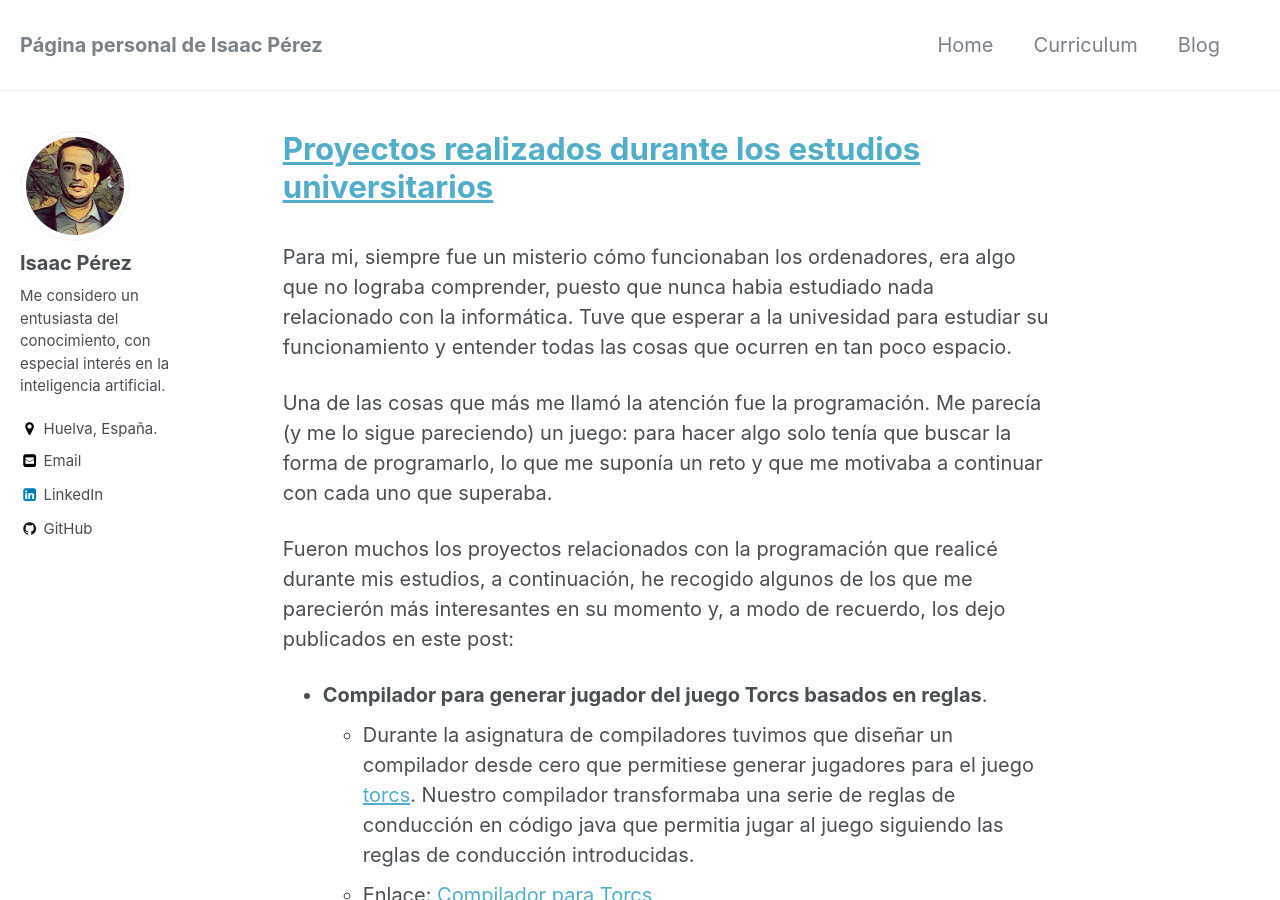
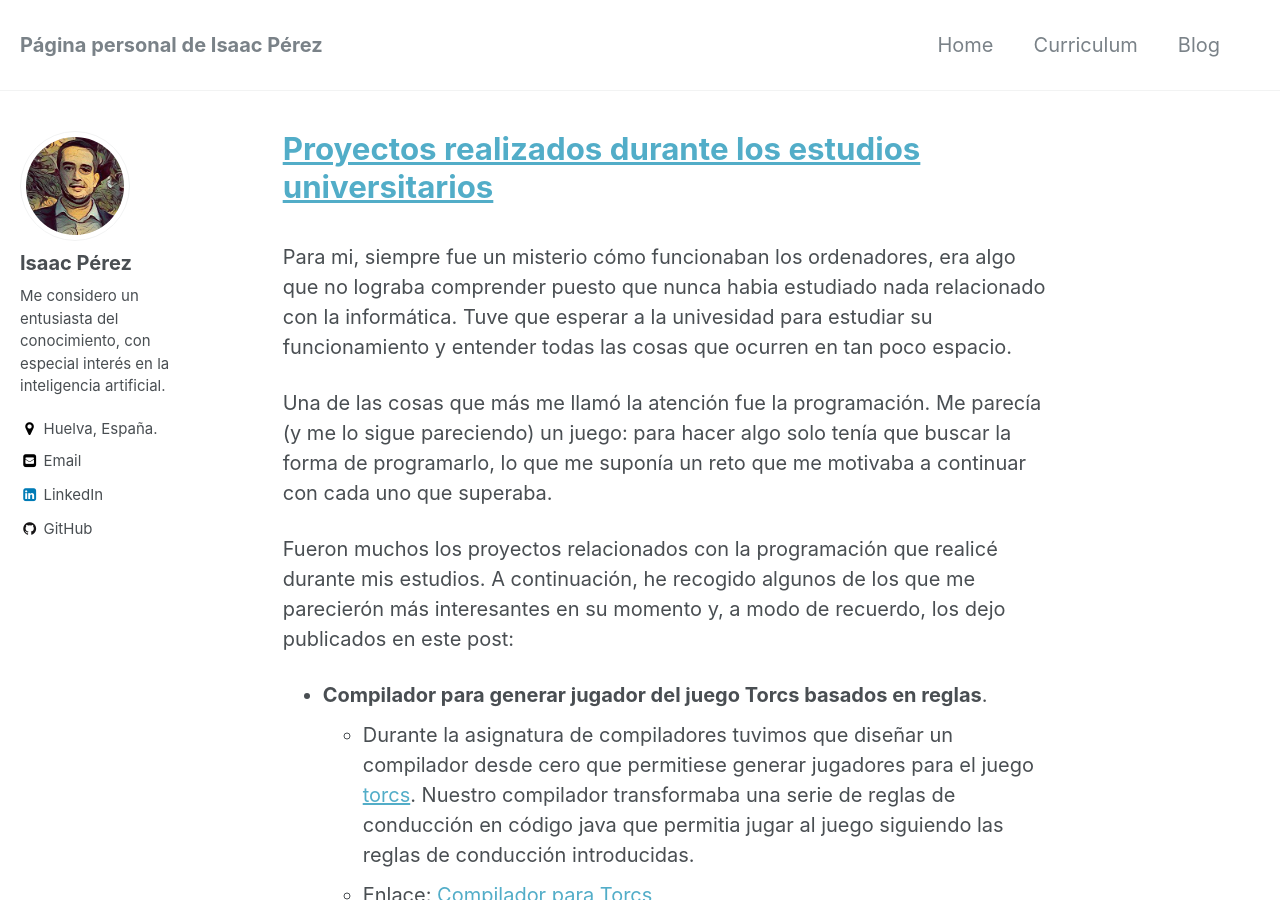
Before and after one commit to isaacperez/isaacperez.github.io, a Jekyll site: the page built from _posts/2018-02-01-Universidad.md, in a window 1280 px wide and 900 px high. Built offline with Jekyll 4.4.1, drawn with Linux system fonts in a browser that asks for light colours; comment, search, counter and statistics services are not loaded.

```diff
--- a/_posts/2018-02-01-Universidad.md
+++ b/_posts/2018-02-01-Universidad.md
@@ -4,11 +4,11 @@ title:  "Proyectos realizados durante los estudios universitarios"
 categories: anuncios
 comments: true
 ---
-Para mi, siempre fue un misterio cómo funcionaban los ordenadores, era algo que no lograba comprender, puesto que nunca habia estudiado nada relacionado con la informática. Tuve que esperar a la univesidad para estudiar su funcionamiento y entender todas las cosas que ocurren en tan poco espacio.
+Para mi, siempre fue un misterio cómo funcionaban los ordenadores, era algo que no lograba comprender puesto que nunca habia estudiado nada relacionado con la informática. Tuve que esperar a la univesidad para estudiar su funcionamiento y entender todas las cosas que ocurren en tan poco espacio.
 
-Una de las cosas que más me llamó la atención fue la programación. Me parecía (y me lo sigue pareciendo) un juego: para hacer algo solo tenía que buscar la forma de programarlo, lo que me suponía un reto y que me motivaba a continuar con cada uno que superaba.
+Una de las cosas que más me llamó la atención fue la programación. Me parecía (y me lo sigue pareciendo) un juego: para hacer algo solo tenía que buscar la forma de programarlo, lo que me suponía un reto que me motivaba a continuar con cada uno que superaba.
 
-Fueron muchos los proyectos relacionados con la programación que realicé durante mis estudios, a continuación, he recogido algunos de los que me parecierón más interesantes en su momento y, a modo de recuerdo, los dejo publicados en este post:
+Fueron muchos los proyectos relacionados con la programación que realicé durante mis estudios. A continuación, he recogido algunos de los que me parecierón más interesantes en su momento y, a modo de recuerdo, los dejo publicados en este post:
 
 - **Compilador para generar jugador del juego Torcs basados en reglas**.
   - Durante la asignatura de compiladores tuvimos que diseñar un compilador desde cero que permitiese generar jugadores para el juego [torcs](http://torcs.sourceforge.net/). Nuestro compilador transformaba una serie de reglas de conducción en código java que permitia jugar al juego siguiendo las reglas de conducción introducidas.
```
